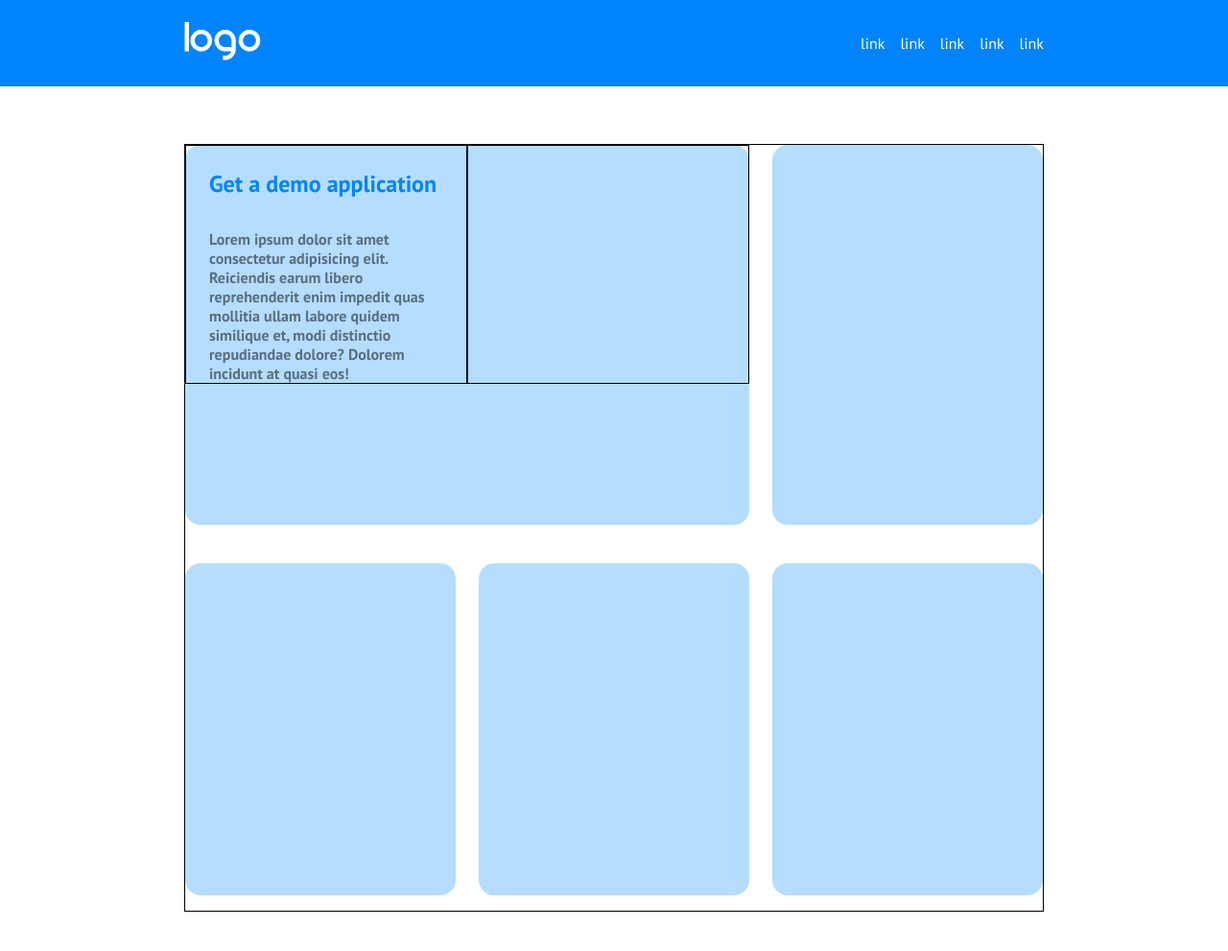
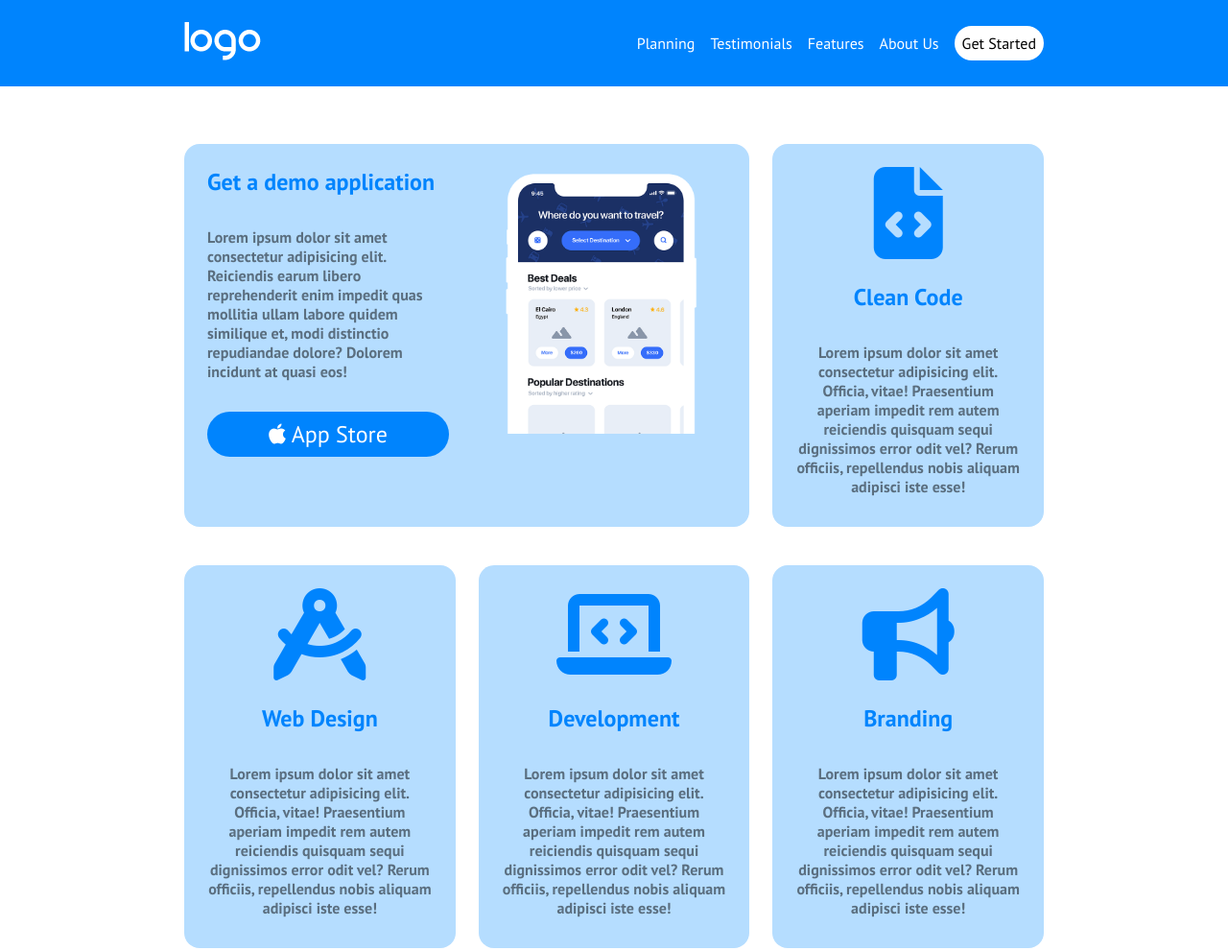
Before and after one commit to PapiMatteo/htmlcss-responsive-layout, a plain HTML site: page index.html in a window 1280 px wide. Shown: the top 991 px of the page at 96% size. Drawn offline with Linux system fonts and the light colour scheme.

Commit message:
add: info-section detail

```diff
--- a/css/style.css
+++ b/css/style.css
@@ -32,6 +32,11 @@ img {
     background-color: #9792e4;
 }
 
+.btn {
+    display: inline-block;
+    border-radius: 3rem;
+}
+
 /* HEADER */
 
 header {
@@ -56,6 +61,7 @@ header {
 .nav-list {
     list-style-type: none;
     text-decoration: none;
+    align-items: center;
     gap: 1rem;
 }
 
@@ -68,6 +74,12 @@ header {
 .hamburger-btn {
     background-color: transparent;
     border: 0;
+}
+
+.cta-btn  {
+    color: black;
+    background-color: white;
+    padding: .5rem;
 }
 
 @media screen and (min-width: 992px) {
@@ -95,10 +107,10 @@ header {
     width: 100%;
     margin-top: 4rem;
     flex-wrap: wrap;
+}
+
+#info-section .row {
     gap: 1.5rem;
-    /* Debug */
-    min-height: 800px;
-    border: 1px solid black;
 }
 
 #info-section .col {
@@ -106,13 +118,6 @@ header {
     width: 100%;
     margin-bottom: 1rem;
     border-radius: 1rem;
-    /* Debug */
-    min-height: 200px;
-}
-
-.big {
-    /* Debug */
-    min-height: 400px;
 }
 
 .content-flex {
@@ -121,9 +126,25 @@ header {
 
 .content-text,.content-img {
     width: 100%;
-    /* Debug */
-    min-height: 150px;
-    border: 1px solid black;
+}
+
+.content-img img {
+    width:100%;
+    padding-top: 1.5rem;
+    padding-left: 1rem;
+    display: inline-block;
+}
+
+.content-img {
+    align-self: center;
+}
+
+.big-info-title {
+    font-size: 1.5rem;
+    color: #0084fd;
+    text-align: center;
+    margin-bottom: 2rem;
+    padding: 1.5rem .5rem 0;
 }
 
 .info-title {
@@ -134,10 +155,31 @@ header {
     padding: 1.5rem .5rem 0;
 }
 
-.info-text {
+.big-info-text {
+    margin-bottom: 2rem;
     padding: 0 1.5rem;
     font-weight: bold;
     color: #5a6e7f;
+}
+
+.info-text {
+    text-align: center;
+    font-weight: bold;
+    color: #5a6e7f;
+    padding: 0 1.5rem 2rem;
+}
+
+.blue-btn {
+    font-size: 1.5rem;
+    color: white;
+    background-color: #0084fd;
+    padding: .5rem 4rem;
+    margin-left: 1.5rem;
+}
+
+.col-icon {
+    text-align: center;
+    padding: 1.5rem .5rem 0;
 }
 
 @media screen and (min-width: 768px) {
@@ -149,7 +191,11 @@ header {
         width: calc((2 * ((100% / 3) - (3rem / 3)) + 1.5rem));
     }
 
-    .info-title {
+    .content-flex .content-img img {
+        width: 50%;
+    }
+
+    .big-info-title {
         text-align: left;
         padding-left: 1.5rem;
     }
@@ -162,8 +208,20 @@ header {
         width: 70%;
     }
 
+    #info-section .content-flex {
+        align-items: center;
+    }
+
+    #info-section .content-img {
+        align-self: baseline;
+    }
+
     .content-flex .content-text, .content-flex .content-img {
         width: 50%;
+    }
+
+    .content-flex .content-img img {
+        width: 90%;
     }
 }
 
@@ -193,6 +251,10 @@ header {
 }
 
 @media screen and (min-width: 992px) {
+    #tips-section .row{
+        align-items: baseline;
+    }
+
     #tips-section .col{
         width: 50%;
     }
--- a/index.html
+++ b/index.html
@@ -1,11 +1,14 @@
 <!DOCTYPE html>
 <html lang="en">
+
 <head>
     <meta charset="UTF-8">
     <meta name="viewport" content="width=device-width, initial-scale=1.0">
     <title>Document</title>
     <!-- Fontawesome -->
-    <link rel="stylesheet" href="https://cdnjs.cloudflare.com/ajax/libs/font-awesome/6.4.2/css/all.min.css" integrity="sha512-z3gLpd7yknf1YoNbCzqRKc4qyor8gaKU1qmn+CShxbuBusANI9QpRohGBreCFkKxLhei6S9CQXFEbbKuqLg0DA==" crossorigin="anonymous" referrerpolicy="no-referrer" />
+    <link rel="stylesheet" href="https://cdnjs.cloudflare.com/ajax/libs/font-awesome/6.4.2/css/all.min.css"
+        integrity="sha512-z3gLpd7yknf1YoNbCzqRKc4qyor8gaKU1qmn+CShxbuBusANI9QpRohGBreCFkKxLhei6S9CQXFEbbKuqLg0DA=="
+        crossorigin="anonymous" referrerpolicy="no-referrer" />
     <!-- Font -->
     <link rel="preconnect" href="https://fonts.googleapis.com">
     <link rel="preconnect" href="https://fonts.gstatic.com" crossorigin>
@@ -13,6 +16,7 @@
     <!-- Style -->
     <link rel="stylesheet" href="css/style.css">
 </head>
+
 <body>
     <!-- Header -->
     <header>
@@ -24,11 +28,11 @@
                 <button class="hamburger-btn"><i class="fa-solid fa-bars fa-2x"></i></button>
                 <div class="head-nav">
                     <ul class="nav-list flex">
-                        <li><a href="">link</a></li>
-                        <li><a href="">link</a></li>
-                        <li><a href="">link</a></li>
-                        <li><a href="">link</a></li>
-                        <li class="cta-btn"><a href="">link</a></li>
+                        <li><a href="">Planning</a></li>
+                        <li><a href="">Testimonials</a></li>
+                        <li><a href="">Features</a></li>
+                        <li><a href="">About Us</a></li>
+                        <li><a class="cta-btn btn" href="">Get Started</a></li>
                     </ul>
                 </div>
             </nav>
@@ -45,29 +49,37 @@
                     <div class="col big">
                         <div class="content-flex flex">
                             <div class="content-text">
-                                <h3 class="info-title">Get a demo application</h3>
-                                <p class="info-text">Lorem ipsum dolor sit amet consectetur adipisicing elit. Reiciendis earum libero reprehenderit enim impedit quas mollitia ullam labore quidem similique et, modi distinctio repudiandae dolore? Dolorem incidunt at quasi eos!</p>
+                                <h3 class="big-info-title">Get a demo application</h3>
+                                <p class="big-info-text">Lorem ipsum dolor sit amet consectetur adipisicing elit. Reiciendis
+                                earum libero reprehenderit enim impedit quas mollitia ullam labore quidem similique
+                                et, modi distinctio repudiandae dolore? Dolorem incidunt at quasi eos!</p>
+                                <a class="btn blue-btn" href=""><i class="fa-brands fa-apple"></i> App  Store</a>
+
                             </div>
                             <div class="content-img">
-
+                                <img src="img/phone.png" alt="">
                             </div>
                         </div>
                     </div>
                     <div class="col">
-                        <p class="col-icon"></p>
-                        <h3 class="info-title"></h3>
+                        <p class="col-icon"><i class="fa-solid fa-file-code fa-6x" style="color: #0084fd;"></i></p>
+                        <h3 class="info-title">Clean Code</h3>
+                        <p class="info-text">Lorem ipsum dolor sit amet consectetur adipisicing elit. Officia, vitae! Praesentium aperiam impedit rem autem reiciendis quisquam sequi dignissimos error odit vel? Rerum officiis, repellendus nobis aliquam adipisci iste esse!</p>
                     </div>
                     <div class="col">
-                        <p class="col-icon"></p>
-                        <h3 class="info-title"></h3>
+                        <p class="col-icon"><i class="fa-solid fa-compass-drafting fa-6x" style="color: #0084fd;"></i></p>
+                        <h3 class="info-title">Web Design</h3>
+                        <p class="info-text">Lorem ipsum dolor sit amet consectetur adipisicing elit. Officia, vitae! Praesentium aperiam impedit rem autem reiciendis quisquam sequi dignissimos error odit vel? Rerum officiis, repellendus nobis aliquam adipisci iste esse!</p>
                     </div>
                     <div class="col">
-                        <p class="col-icon"></p>
-                        <h3 class="info-title"></h3>
+                        <p class="col-icon"><i class="fa-solid fa-laptop-code fa-6x" style="color: #0084fd;"></i></p>
+                        <h3 class="info-title">Development</h3>
+                        <p class="info-text">Lorem ipsum dolor sit amet consectetur adipisicing elit. Officia, vitae! Praesentium aperiam impedit rem autem reiciendis quisquam sequi dignissimos error odit vel? Rerum officiis, repellendus nobis aliquam adipisci iste esse!</p>
                     </div>
                     <div class="col">
-                        <p class="col-icon"></p>
-                        <h3 class="info-title"></h3>
+                        <p class="col-icon"><i class="fa-solid fa-bullhorn fa-6x" style="color: #0084fd;"></i></p>
+                        <h3 class="info-title">Branding</h3>
+                        <p class="info-text">Lorem ipsum dolor sit amet consectetur adipisicing elit. Officia, vitae! Praesentium aperiam impedit rem autem reiciendis quisquam sequi dignissimos error odit vel? Rerum officiis, repellendus nobis aliquam adipisci iste esse!</p>
                     </div>
                 </div>
             </div>
@@ -192,4 +204,5 @@
     </footer>
     <!-- /Footer -->
 </body>
+
 </html>
```
